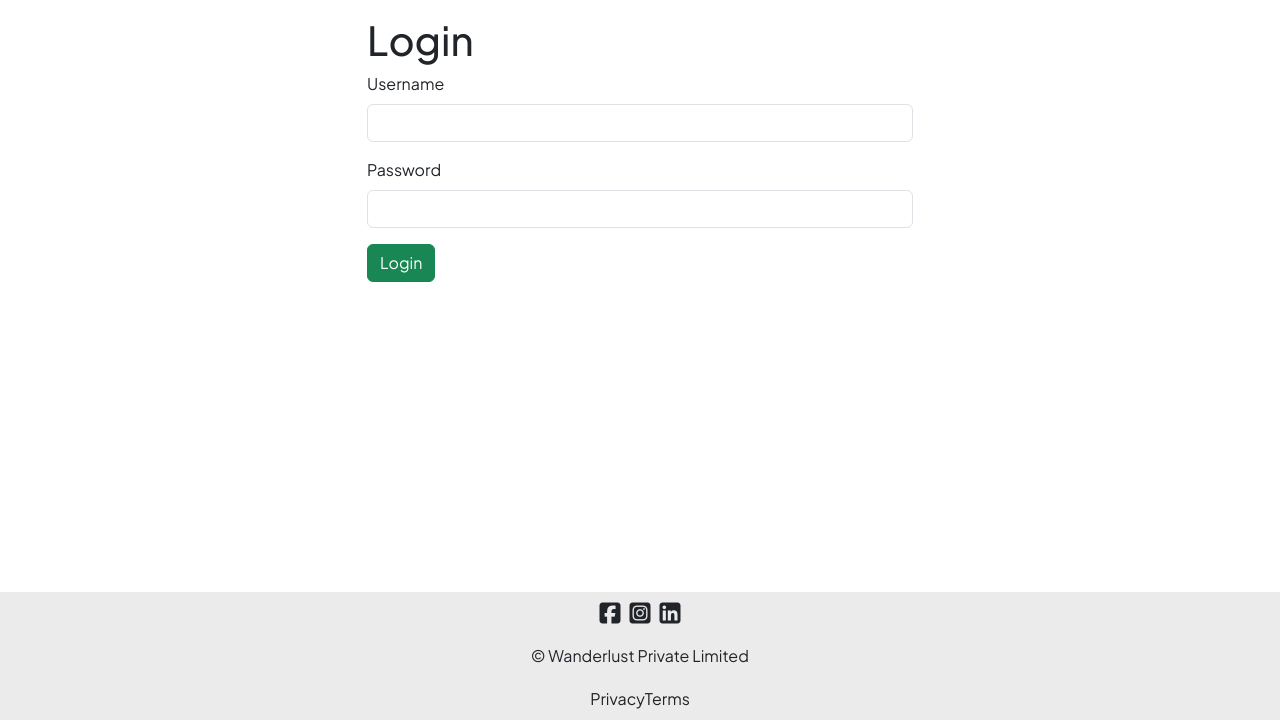
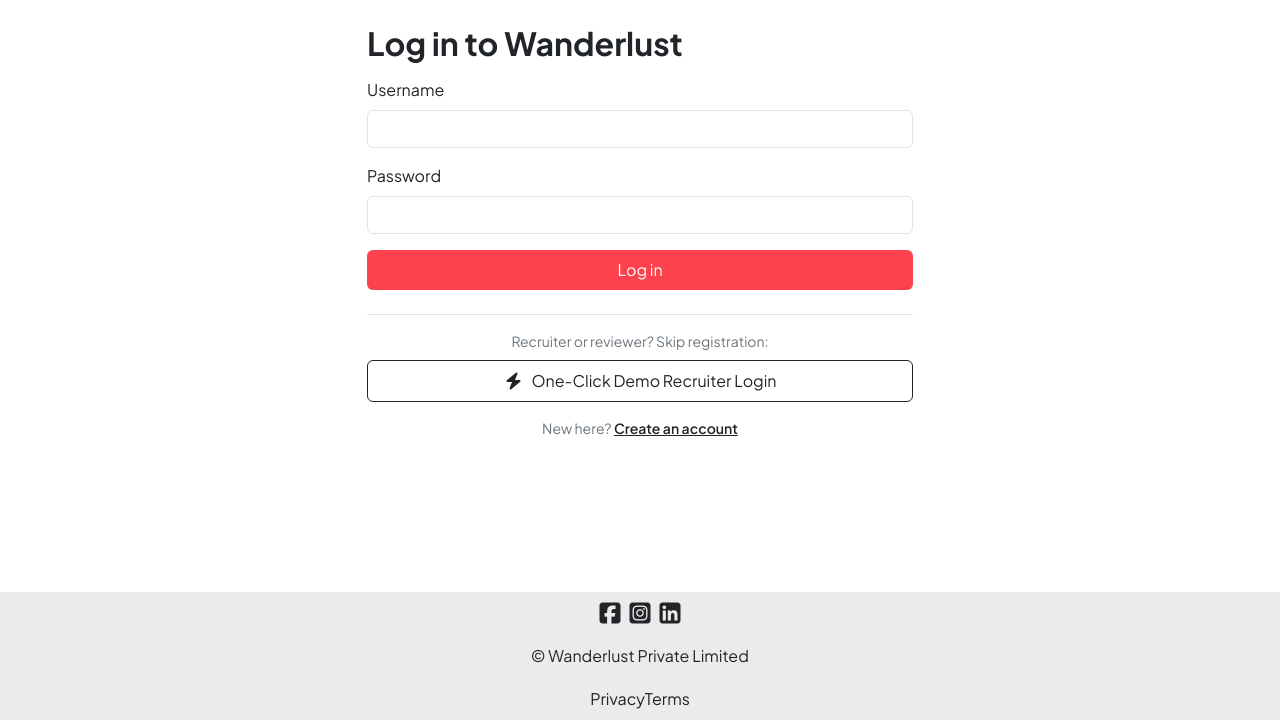
Before and after one commit to gsreecharan/wanderlust, a Node server app: template views/users/login.ejs in a window 1280 px wide. Shown: the part 80-800 px from the top of the page. Run offline with Node 20, Linux system fonts and the light colour scheme; the template is opened without the code that fills it, so the values that code supplies are empty; some libraries are stand-ins or nearby versions.

Commit message:
feat: fix signup error handler and add one-click demo recruiter login

```diff
--- a/views/users/login.ejs
+++ b/views/users/login.ejs
@@ -1,8 +1,8 @@
 <% layout("/layouts/boilerplate") %>
 
-<div class="row mt-3">
-    <h1 class="col-6 offset-3">Login</h1>
-    <div class="col-6 offset-3">
+<div class="row mt-4">
+    <div class="col-12 col-md-6 offset-md-3">
+        <h2 class="mb-3 fw-bold">Log in to Wanderlust</h2>
         <form action="/login" method="POST" class="needs-validation" novalidate>
             <div class="mb-3">
                 <label for="username" class="form-label">Username</label>
@@ -12,7 +12,20 @@
                 <label for="password" class="form-label">Password</label>
                 <input name="password" id="password" type="password" class="form-control" required>
             </div>
-        <button class="btn btn-success">Login</button>
+            <button class="btn btn-dark add-btn w-100 py-2">Log in</button>
         </form>
+
+        <!-- CHANGE: One-click Demo Login for recruiters testing CRUD & Reviews -->
+        <div class="border-top mt-4 pt-3 text-center">
+            <p class="text-secondary small mb-2">Recruiter or reviewer? Skip registration:</p>
+            <form action="/demo-login" method="POST">
+                <button type="submit" class="btn btn-outline-dark w-100 py-2">
+                    <i class="fa-solid fa-bolt me-2"></i>One-Click Demo Recruiter Login
+                </button>
+            </form>
+            <p class="text-secondary small mt-3 mb-0">
+                New here? <a href="/signup" class="text-dark fw-semibold">Create an account</a>
+            </p>
         </div>
     </div>
+</div>
```
Also changed, not shown: controllers/users.js (+49 -21 lines), routes/user.js (+14 -8 lines). Lines whose indentation alone changed are shown as unchanged.
